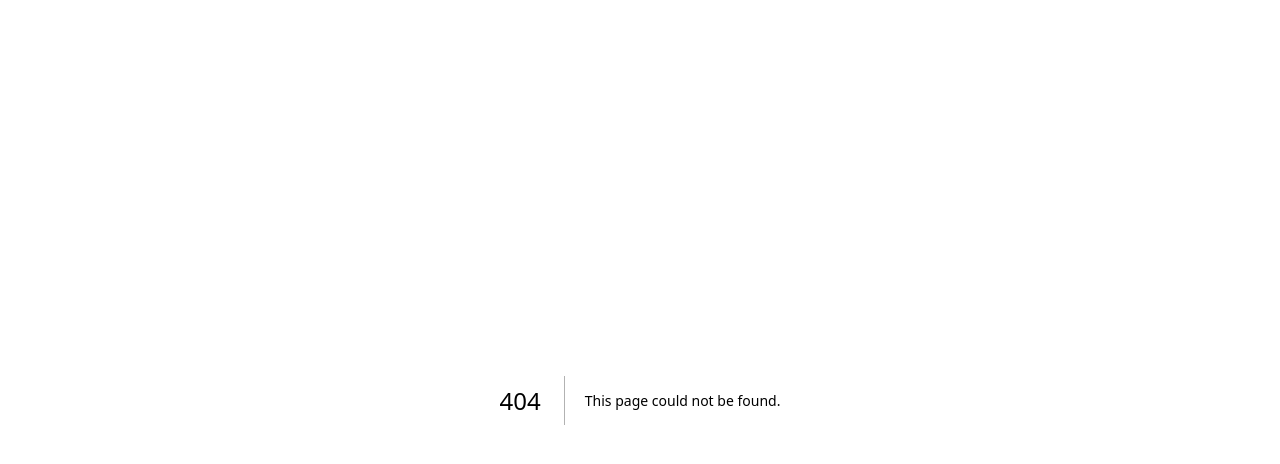
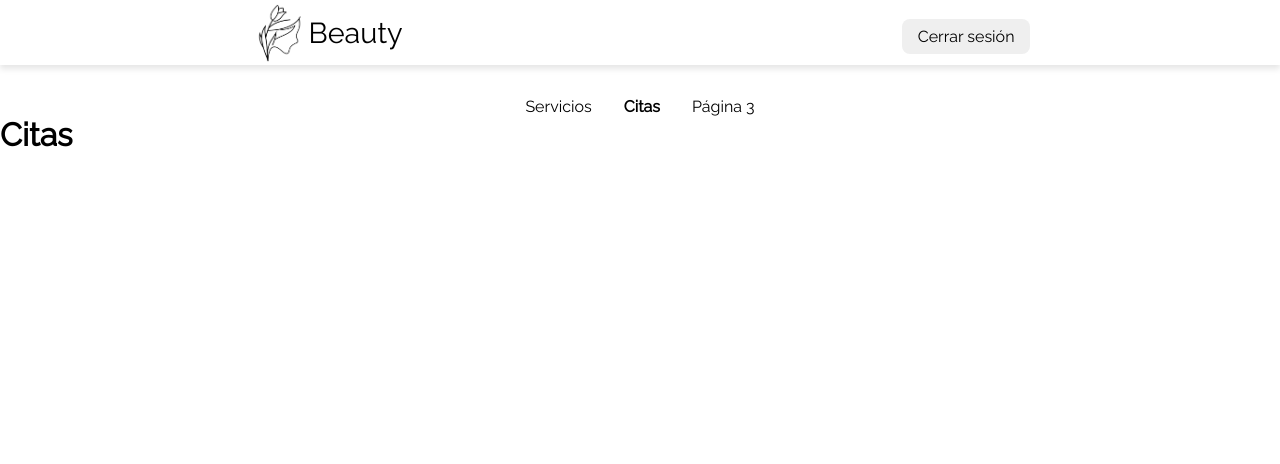
Before and after one commit to sebas1913/beauty-salon, a Next.js app: page /dashboard/appointment in a window 1280 px wide. Before the commit this address had no page. Shown: the top 464 px of the page. Built offline with nearby package versions, Linux system fonts and the light colour scheme; no server answers; sample sign-in values are in the browser's storage.

Commit message:
Creation of sub navigation bar with current page

```diff
--- /dev/null
+++ b/src/app/(main)/(private)/dashboard/appointment/page.tsx
@@ -0,0 +1,9 @@
+import React from 'react'
+
+export default function page() {
+    return (
+        <div>
+            <h1>Citas</h1>
+        </div>
+    )
+}
--- a/src/app/(main)/(private)/dashboard/layout.tsx
+++ b/src/app/(main)/(private)/dashboard/layout.tsx
@@ -3,6 +3,7 @@ import { signOut } from "next-auth/react";
 import Navbar from "@/ui/organisms/navbar/Navbar";
 import AuthGuard from "./guard/authGuard";
 import Button from "@/ui/atoms/button/Button";
+import SubNavigation from "@/ui/molecules/subnavigation/subnavigation";
 
 export default function PrivateLayout({ children }: { children: React.ReactNode }) {
     const handleSignOut = async () => {
@@ -16,6 +17,7 @@ export default function PrivateLayout({ children }: { children: React.ReactNode
             <Navbar>
                 <Button onClick={handleSignOut}>Cerrar sesión</Button>
             </Navbar>
+            <SubNavigation></SubNavigation>
             <AuthGuard>{children}</AuthGuard>
         </>
     )
--- a/src/app/(main)/(private)/dashboard/services/page.tsx
+++ b/src/app/(main)/(private)/dashboard/services/page.tsx
@@ -28,7 +28,7 @@ async function ServicesPage({ searchParams }: IProps) {
 
     const servicesSalonService = new ServicesSalonService();
     const page = searchParams.page ? parseInt(searchParams.page) : 1;
-    const size = searchParams.size ? parseInt(searchParams.size) : 6;
+    const size = searchParams.size ? parseInt(searchParams.size) : 10;
     const data = await servicesSalonService.find(page, size);
 
     return (
--- /dev/null
+++ b/src/ui/molecules/subnavigation/subnavigation.module.scss
@@ -0,0 +1,18 @@
+@import '../../../styles/variables';
+
+.subNav {
+    margin-top: 2rem;
+    display: flex;
+    justify-content: center;
+    font-size: 1rem;
+    gap: 2rem;
+
+    .link{
+        color: $color-primary;
+        text-decoration: none;
+    }
+
+    .activeLink {
+        font-weight: 800;
+    }
+}
--- /dev/null
+++ b/src/ui/molecules/subnavigation/subnavigation.tsx
@@ -0,0 +1,31 @@
+"use client";
+import React from "react";
+import Link from "next/link";
+import { usePathname } from "next/navigation";
+import styles from "./subnavigation.module.scss";
+
+const SubNavigation: React.FC = () => {
+    const pathname = usePathname();
+
+    const links = [
+        { href: "/dashboard/services", label: "Servicios" },
+        { href: "/dashboard/appointment", label: "Citas" },
+        { href: "/third-page", label: "Página 3" }
+    ];
+
+    return (
+        <nav className={styles.subNav}>
+            {links.map((link, index) => (
+                <Link
+                    key={index}
+                    href={link.href}
+                    className={`${styles.link} ${pathname === link.href ? styles.activeLink : ""}`}
+                >
+                    {link.label}
+                </Link>
+            ))}
+        </nav>
+    );
+};
+
+export default SubNavigation;
--- a/src/ui/organisms/paginations/ServicesPagination.tsx
+++ b/src/ui/organisms/paginations/ServicesPagination.tsx
@@ -5,14 +5,14 @@ import { Icons } from "@/ui/atoms/Icons";
 import Button from "@/ui/atoms/button/Button";
 import styles from './paginations.module.scss';
 
-interface IProps{
+interface IProps {
     data: IGetServiceResponse;
 }
 
-function PaginationServices({data}: IProps) {
+function PaginationServices({ data }: IProps) {
     const router = useRouter();
     const searchParams = useSearchParams();
-    const currentPage = data.pageable.pageNumber;
+    const currentPage = data.pageable.pageNumber + 1;
     const totalPages = data.totalPages;
 
     const onPageChange = (newPage: number) => {
```
